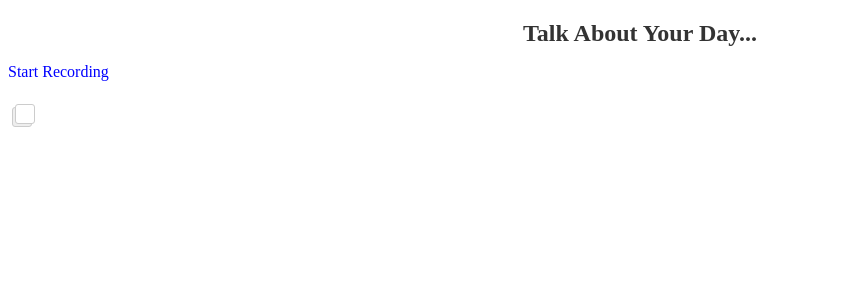
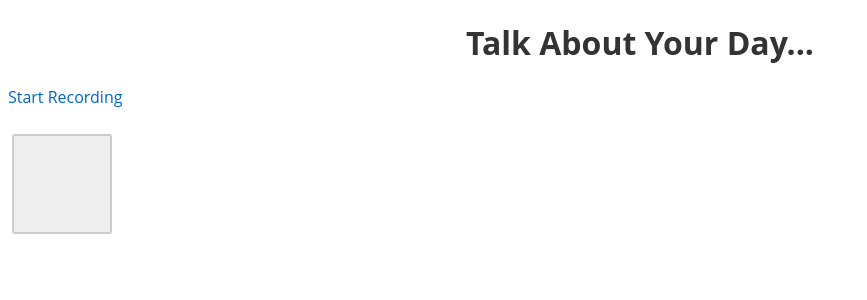
Before and after one commit to redmac135/hack-western-2023, a SvelteKit app in the folder frontend/: page / in a window 1280 px wide. Shown: the top 300 px of the page, without its empty margins (0-867 px from the left). Built offline with nearby package versions, Linux system fonts and the light colour scheme; no server answers.

Commit message:
styling_checkbox

```diff
--- a/frontend/src/routes/+page.svelte
+++ b/frontend/src/routes/+page.svelte
@@ -61,14 +61,14 @@
 	/* then your styles go at the bottom in a "style" tag */
 
 	 h1 {
+        font-family: "Open Sans", sans-serif;
         text-align: center;
         color: #333;
-    margin-top: 20px;
-    font-size: 1.5em;
     }
 
     p {
-    color: blue;
+        font-family: "Open Sans", sans-serif;
+		color: #0066cc;
     }
 
     input {
@@ -76,13 +76,19 @@
         margin-bottom: 20px;
     }
 
+    /* Style the checkbox container */
+    .checkbox-container {
+        display: flex;
+        align-items: center;
+    }
+
     /* Style the checkbox */
     input[type="checkbox"] {
         appearance: none;
-    width: 20px;
-    height: 20px;
+        width: 100px;
+        height: 100px;
         background-color: #eee;
-    border: 1px solid #ccc;
+        border: 2px solid #ccc;
         display: inline-block;
         position: relative;
         border-radius: 3px;
@@ -92,20 +98,6 @@
     input[type="checkbox"]:checked {
         background-color: #4caf50;
         border: 1px solid #45a049;
-  }
-
-  /* Style the checkbox slider */
-  input[type="checkbox"]:before {
-    content: '';
-    position: absolute;
-    height: 18px;
-    width: 18px;
-    left: 2px;
-    bottom: 2px;
-    background-color: white;
-    transition: 0.4s;
-    border: 1px solid #ccc;
-    border-radius: 3px;
     }
 
     input[type="checkbox"]:checked:before {
--- a/frontend/src/routes/summary/+page.svelte
+++ b/frontend/src/routes/summary/+page.svelte
@@ -53,6 +53,6 @@
 
 	p {
 		font-family: "Open Sans", sans-serif;
-		color: #555;
+		color: #0066cc;
 	}
 </style>
```
Lines whose indentation alone changed are shown as unchanged.
